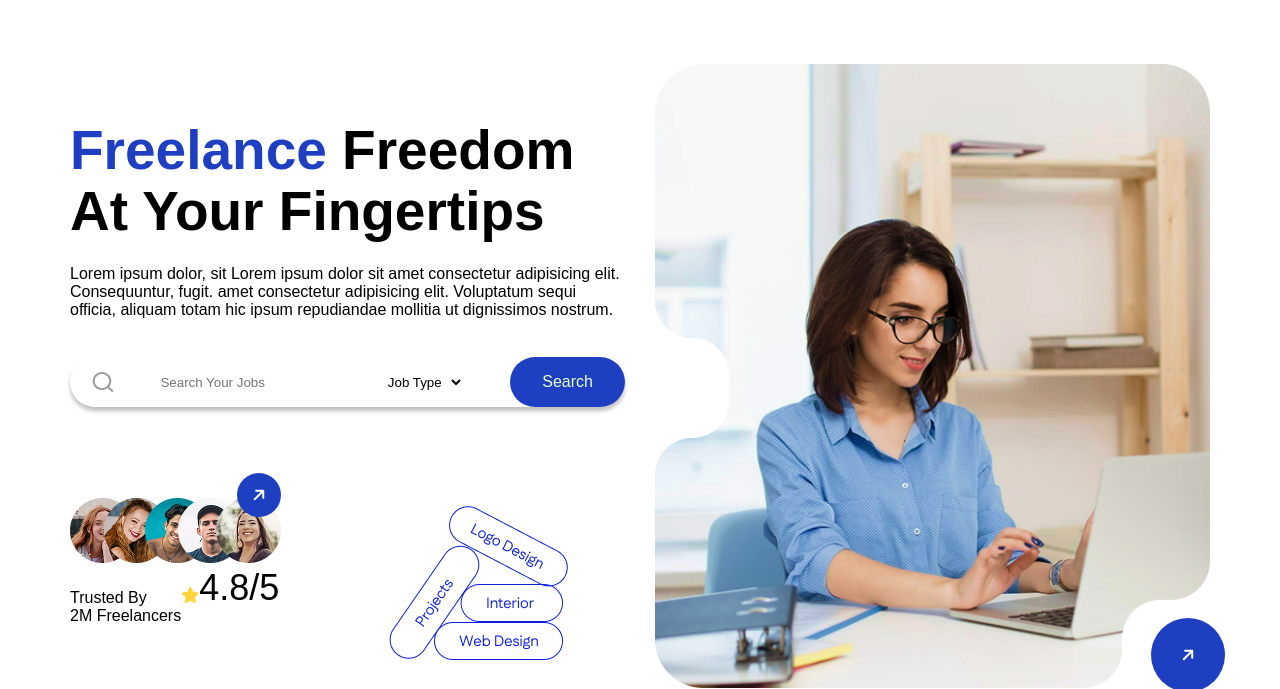
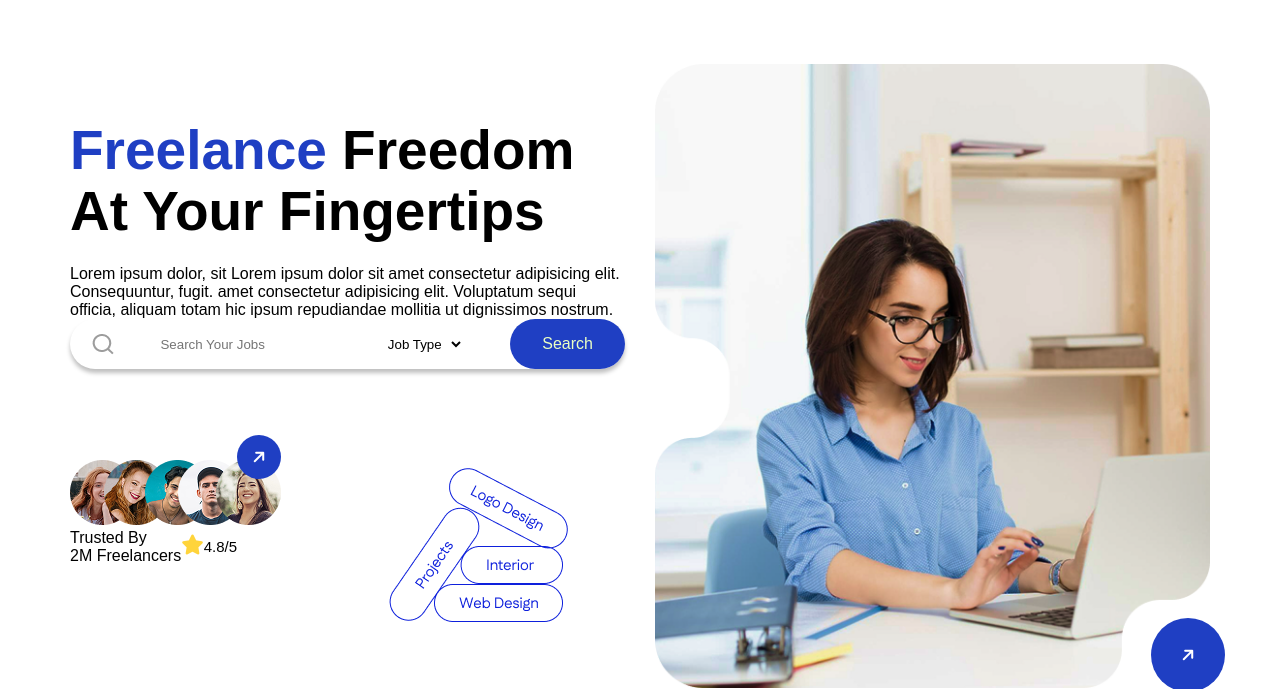
Before and after one commit to Spobby9/Finder-Freelance-Website, a plain HTML site: page index.html in a window 1280 px wide. Shown: the part 117-806 px from the top of the page. Drawn offline with nearby package versions, Linux system fonts and the light colour scheme; files whose address does not match are found by name; a web font is replaced by a local one.

Commit message:
Third change

```diff
--- a/index.html
+++ b/index.html
@@ -107,12 +107,18 @@
                  <figure><img src="./Assets/Group 64.png" alt="show hero"></figure>
                  <div class="hero-rating-box">
                   <div>Trusted By <br>2M Freelancers</div>
-                  <div class="hero-rating"> <i class="fa-solid fa-star" ></i><p>4.8/5</p></div>
+                  <div class="hero-rating">
+                    <div><i class="fa-solid fa-star" ></i>4.8/5</div>
+                  </div>
                  </div>
               </div>
               <div class="hero-stack"><figure><img src="./Assets/Group 178.png" alt="image"></figure></div>
             </div>
           </div>
+
+
+
+
           <div class="col50 hero-right-round-btn"><fiure><img src="./Assets/Subtract.png" alt="hero-section-img"></fiure>
             <a class="round-btn"><i class="fa-solid fa-arrow-up fa-rotate-by" style="color: #ffffff; --fa-rotate-angle: 45deg;"></i></a>   </div>
         </div>
--- a/style.css
+++ b/style.css
@@ -174,11 +174,11 @@ right: 0;
 bottom: 0;
 }
 .hero-left{display: flex; padding-top: 30px;}
-.hero-rating-box{display: flex;align-items: center;}
-.hero-rating i{color: #FFD43B; display: block; padding-top: 20px;}
-.hero-rating p{font-size: 36px;}
-.hero-rating{display: flex; }
-.hero-section p{padding-bottom: 38px;}
+.hero-rating-box{display: flex;}
+
+.hero-rating i{color: #FFD43B;vertical-align: baseline;font-size: 20px;}
+.hero-rating {display:flex;align-items: flex-end;;}
+.hero-rating div{font-size: 15px;padding-bottom: 10px;}
 
 .hero-stack {padding-left: 100px;}
 .hero-left-round-btn {position: relative;}
@@ -426,6 +426,9 @@ padding-top: 54px;}
   .find-section h1{font-size: 32px;}
   .hero-section p{font-size: 15px; padding-bottom: 18px;}
   .hero-section .search-box {margin-bottom: 10px;}
+
+.hero-rating-box{flex-direction: column;}
+
    .projects .projects-1 .round-btn-i {right: 20px; height: 60px; width: 60px;}
    .explore-section{margin-top: 60px; margin-bottom: 70px;}
     .explore-section-card {min-height: 600px;}
@@ -530,7 +533,7 @@ padding-top: 54px;}
     .explore-section-card h2{font-size: 28px;  padding-top: 10px; padding-bottom: 10px;}
 .hero-section .row{flex-direction: column-reverse;}
 .hero-section .row .col50{max-width: 100%; flex: 0 0 100%; text-align: center;}
-
+.hero-rating {justify-content: center;}
 
 .choose .row{flex-direction: column; gap: 20px;}
 .choose .row .col33{max-width: 100%; flex: 0 0 100%; }
@@ -569,6 +572,8 @@ padding-top: 54px;}
 .testimonial-section h2{font-size: 32px;}
 
 .footer-content li a{font-size: 15px;}
+
+
 
 
   /* Your CSS here */
```
